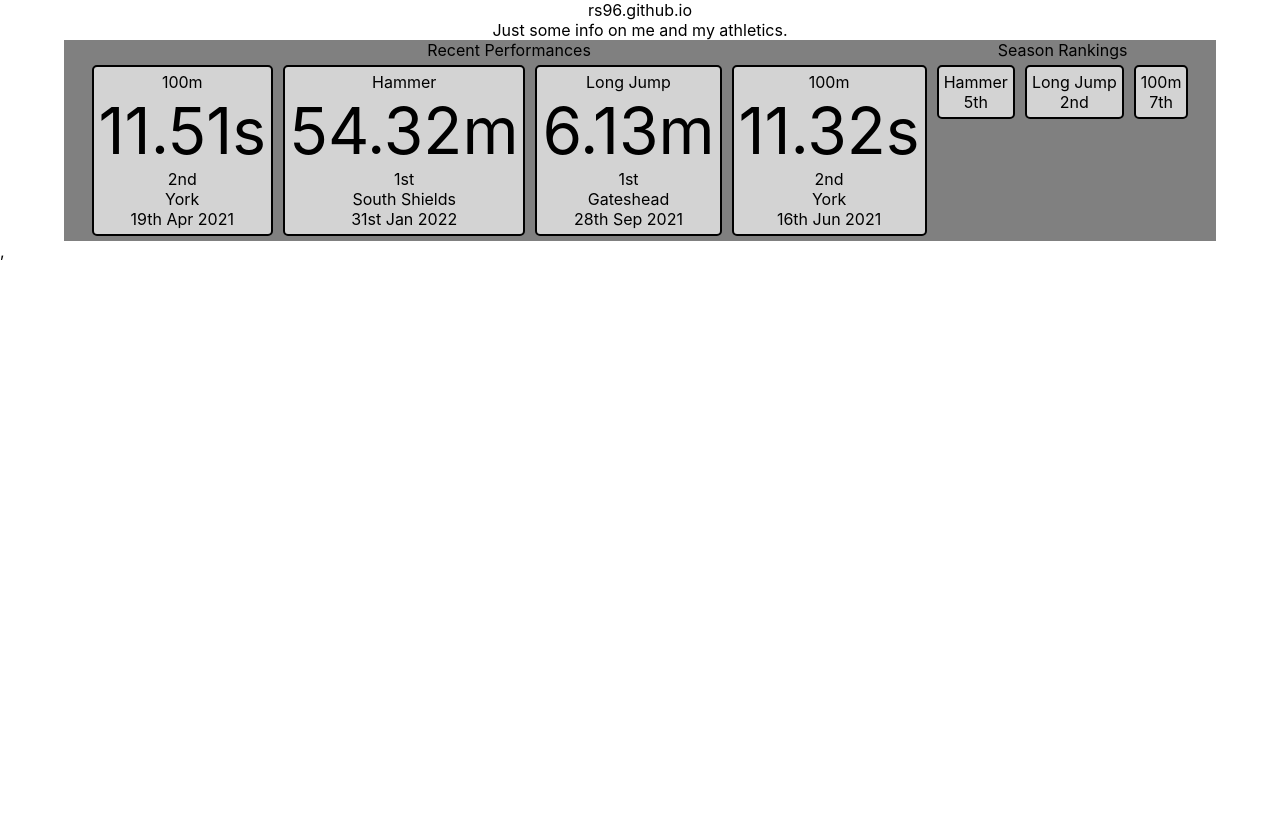
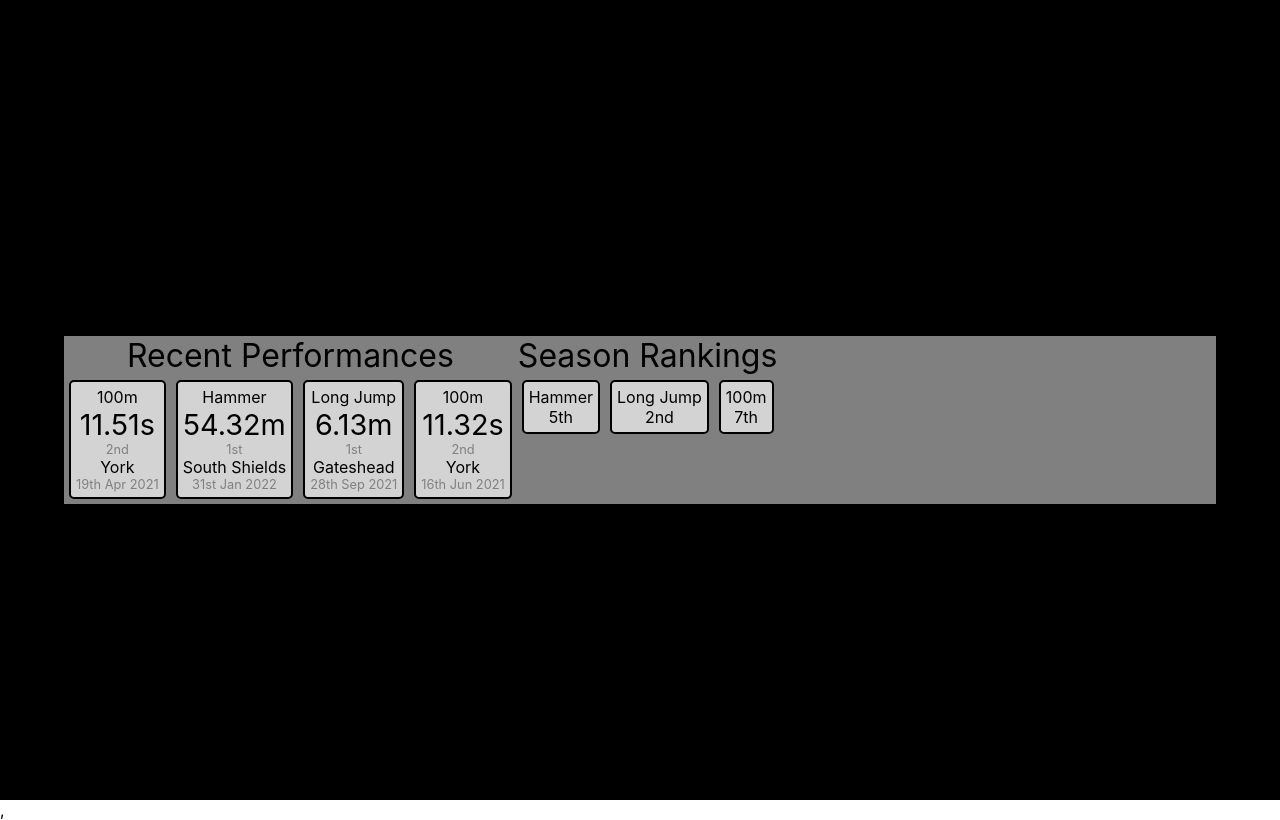
Before and after one commit to rs96/rs96.github.io, a React (Create React App) app: page / in a window 1280 px wide. Built offline with nearby package versions, Linux system fonts and the light colour scheme.

Commit message:
some formatting

```diff
--- a/src/components/App/App.css
+++ b/src/components/App/App.css
@@ -1,31 +1,44 @@
-.root {
-    position: absolute;
-    left: 0;
-    right: 0;
-    height: 100vw;
-    width: 100vh;
+html,
+#root,
+.app {
+    height: 100%;
 }
 
 .app {
     text-align: center;
     display: flex;
     flex-direction: column;
+    background-color: black;
+    align-items: stretch;
+    height: 100%;
+    width: 100%;
 }
 
 .info-boards {
     display: flex;
     margin: auto;
     width: 90%;
-    justify-content: center;
+    justify-content: stretch;
     align-items: stretch;
     background-color: grey;
 }
 
 .board {
     display: flex;
+    justify-content: stretch;
+    flex-direction: column;
+}
+
+.board-contents {
+    display: flex;
     align-items: stretch;
     flex-wrap: wrap;
     flex-grow: 1;
+}
+
+.board-heading {
+    font: bold;
+    font-size: 2em;
 }
 
 .card {
@@ -36,12 +49,18 @@
     background-color: lightgrey;
     margin: 5px;
     padding: 5px;
+    max-width: 150px;
+    transition: all 0.2s ease-in-out;
 }
 
-.performance {
-    font-size: 5vw;
+.card:hover {
+    transform: scale(1.1);
+}
+.card-highlight {
+    font-size: 1.8em;
 }
 
-.heading {
-    font: bold;
+.small-text {
+    font-size: 0.8em;
+    color: grey;
 }
--- a/src/components/PerformanceCard/PerformanceCard.tsx
+++ b/src/components/PerformanceCard/PerformanceCard.tsx
@@ -8,12 +8,14 @@ interface IProps {
 const PerformanceCard = ({ performance }: IProps) => {
     const { value, event, location, position, date } = performance;
     return (
-        <div className="performance-card card">
-            <div className="event">{event}</div>
-            <div className="performance">{formatPerformance(value, event)}</div>
-            <div className="position">{ordinalFormat(position)}</div>
+        <div className="performance-card card grow">
+            <div className="event ">{event}</div>
+            <div className="performance card-highlight">
+                {formatPerformance(value, event)}
+            </div>
+            <div className="position small-text">{ordinalFormat(position)}</div>
             <div className="location">{location}</div>
-            <div className="date">{formatDate(date)}</div>
+            <div className="date small-text">{formatDate(date)}</div>
         </div>
     );
 };
--- a/src/components/PerformancesBoard/PerformancesBoard.tsx
+++ b/src/components/PerformancesBoard/PerformancesBoard.tsx
@@ -5,9 +5,9 @@ import PerformanceCard from "../PerformanceCard/PerformanceCard";
 const PerformancesBoard = () => {
     const performances = useSelector(selectors.getPerformances);
     return (
-        <div className="results-board">
-            <div className="heading">Recent Performances</div>
-            <div className="board">
+        <div className="results-board board">
+            <div className="board-heading">Recent Performances</div>
+            <div className="board-contents">
                 {performances.map((performance, index) => (
                     <div key={index}>
                         <PerformanceCard performance={performance} />
--- a/src/components/RankingsBoard/RankingsBoard.tsx
+++ b/src/components/RankingsBoard/RankingsBoard.tsx
@@ -5,9 +5,9 @@ import RankingCard from "../RankingCard/RankingCard";
 const RankingsBoard = () => {
     const rankings = useSelector(selectors.getRankings);
     return (
-        <div className="rankings-board">
-            <div className="heading">Season Rankings</div>
-            <div className="board">
+        <div className="rankings-board board">
+            <div className="board-heading">Season Rankings</div>
+            <div className="board-contents">
                 {rankings.map((ranking, index) => (
                     <div key={index}>
                         <RankingCard ranking={ranking} />
--- a/src/index.css
+++ b/src/index.css
@@ -5,6 +5,8 @@ body {
         "Helvetica Neue", sans-serif;
     -webkit-font-smoothing: antialiased;
     -moz-osx-font-smoothing: grayscale;
+    height: 100%;
+    width: 100%;
 }
 
 code {
```
